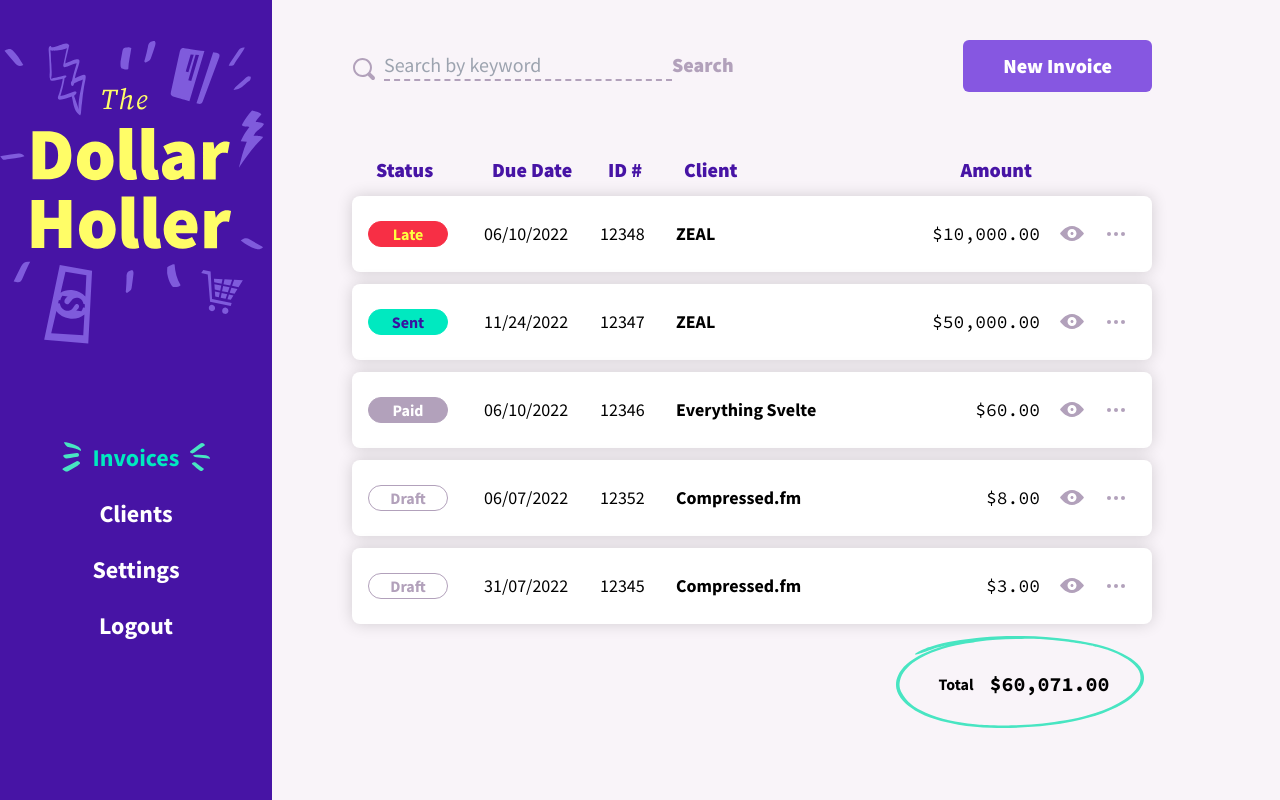
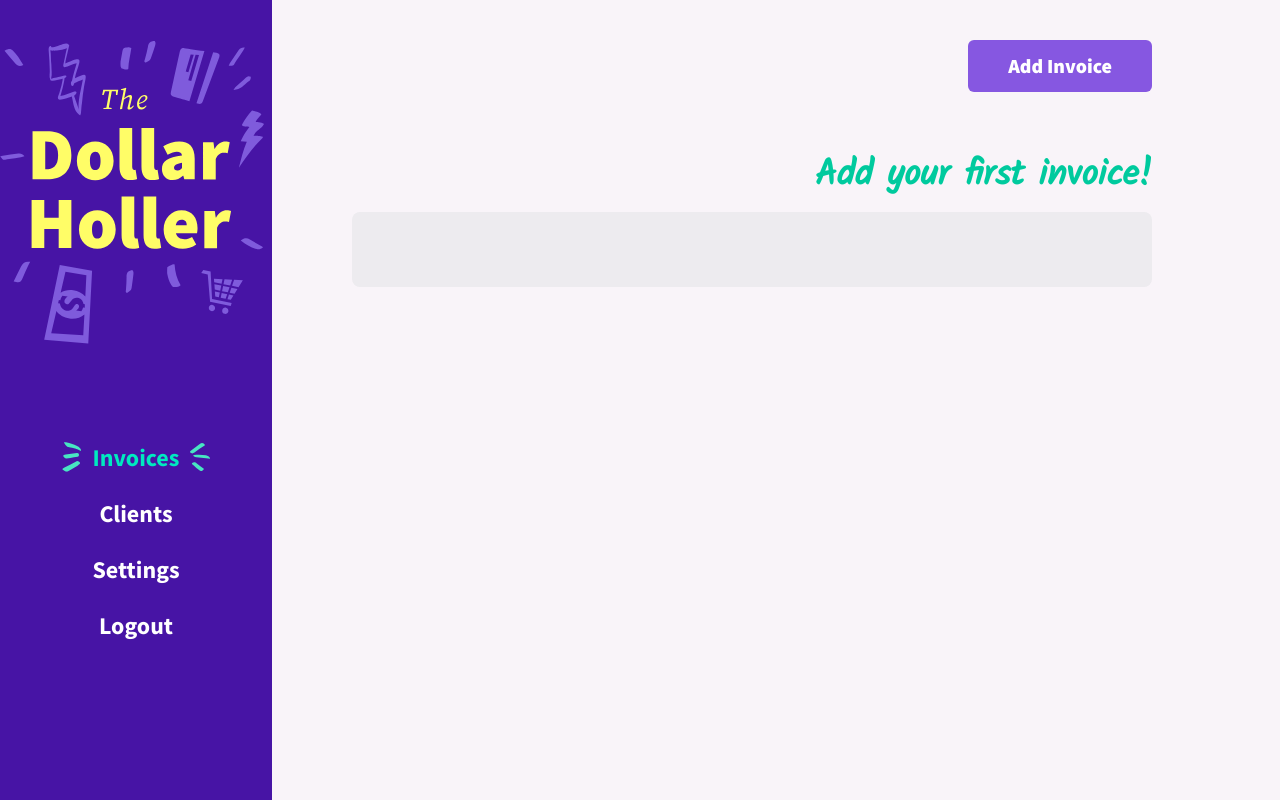
Before and after one commit to StanSkrivanek/dhsupa, a SvelteKit app: page /invoices in a window 1280 px wide. Built offline with nearby package versions, Linux system fonts and the light colour scheme.

Commit message:
ADD: Invoices blank state

```diff
--- /dev/null
+++ b/src/lib/components/BlankRow.svelte
@@ -0,0 +1 @@
+<div class="mb-5 block h-[75px] w-full rounded-lg bg-prim" />
--- a/src/routes/(dashboard)/invoices/+page.svelte
+++ b/src/routes/(dashboard)/invoices/+page.svelte
@@ -5,12 +5,13 @@
   import CircledAmount from '$lib/components/CircledAmount.svelte';
   import InvoiceRow from './InvoiceRow.svelte';
   import { sumInvoices, centsToDollars } from '$lib/utils/moneyHelers';
+  import BlankState from './BlankState.svelte';
+  import InvoiceRowHeader from './InvoiceRowHeader.svelte';
 
   onMount(() => {
     loadInvoices();
     console.log($invoices);
   });
-
 </script>
 
 <svelte:head>
@@ -20,40 +21,38 @@
 <div
   class="mb-7 flex flex-col-reverse items-start justify-between gap-y-6 md:flex-row md:items-center lg:mb-16"
 >
+  {#if $invoices.length > 0}
+    <!-- content here -->
     <Search />
+  {:else}
+    <div />
+    <!-- else content here -->
+  {/if}
   <div>
     <button
       class="relative translate-y-0 whitespace-nowrap rounded-md bg-lavenderIndigo px-5 py-2 font-sansSerif text-base font-black text-white shadow-colored transition-all duration-300 ease-in-out hover:-translate-y-0.5 hover:shadow-coloredHover lg:px-10 lg:py-3 lg:text-xl"
     >
-      New Invoice</button
+      Add Invoice</button
     >
   </div>
 </div>
 
 <!-- table of invoices -->
 <div>
+  {#if $invoices === null}
+    <!-- content here -->
+    Lodaing...
+  {:else if $invoices.length <= 0}
+    <BlankState />
+  {:else}
+    <!-- list of invoices -->
+    <InvoiceRowHeader className="text-daisyBush" />
+    <div class="flex flex-col-reverse">
       <!-- header -->
-  <div class="table-header invoice-table hidden text-daisyBush lg:grid lg:px-6">
-    <h3>Status</h3>
-    <h3>Due Date</h3>
-    <h3>ID #</h3>
-    <h3>Client</h3>
-    <h3 class="text-right">Amount</h3>
-    <div />
-    <div />
-  </div>
-
-  <!-- list of invoices -->
-  <div class="flex flex-col-reverse">
       {#each $invoices as invoice}
-      <InvoiceRow invoice={invoice} />
+        <InvoiceRow {invoice} />
       {/each}
     </div>
     <CircledAmount label="Total" amount={`$${centsToDollars(sumInvoices($invoices))}`} />
+  {/if}
 </div>
-
-<style lang="postcss">
-  .table-header h3 {
-    @apply font-sansSerif text-xl font-black leading-snug;
-  }
-</style>
--- /dev/null
+++ b/src/routes/(dashboard)/invoices/BlankState.svelte
@@ -0,0 +1,12 @@
+<script>
+  import InvoiceRowHeader from './InvoiceRowHeader.svelte';
+  import BlankRow from '$lib/components/BlankRow.svelte';
+</script>
+
+<div>
+  <h2 class="font-handwriting  text-2xl md:text-4xl font-bold text-caribbeanGreen  md:text-right mb-4">Add your first invoice!</h2>
+  <!-- invoice header -->
+  <!-- <InvoiceRowHeader className="text-fog" /> -->
+  <!-- blank rows -->
+  <BlankRow />
+</div>
--- /dev/null
+++ b/src/routes/(dashboard)/invoices/InvoiceRowHeader.svelte
@@ -0,0 +1,19 @@
+<script lang="ts">
+  export let className = '';
+</script>
+
+<div class={`table-header invoice-table hidden lg:grid lg:px-6 ${className}`}>
+  <h3>Status</h3>
+  <h3>Due Date</h3>
+  <h3>ID #</h3>
+  <h3>Client</h3>
+  <h3 class="text-right">Amount</h3>
+  <div />
+  <div />
+</div>
+
+<style lang="postcss">
+  .table-header h3 {
+    @apply font-sansSerif text-xl font-black leading-snug;
+  }
+</style>
--- a/src/stores/InvoiceStore.ts
+++ b/src/stores/InvoiceStore.ts
@@ -4,5 +4,7 @@ import data from '../seed.json';``
 export const invoices = writable<Invoice[]>([]);
 
 export const loadInvoices = async () => {
-invoices.set(data.invoices)
+// invoices.set(data.invoices)
+invoices.set([])
+
 }
--- a/tailwind.config.cjs
+++ b/tailwind.config.cjs
@@ -38,7 +38,8 @@ module.exports = {
         silver: '#c0c0c0',
         gallery: '#efeaf2',
         caribbeanGreen: '#00ca9e',
-        fog: '#decaec'
+        fog: '#decaec',
+        prim:'#edebef',
       },
       gridTemplateColumns: {
         invoiceTable: '100px 100px 60px 1fr 116px 32px 32px',
```
Lines whose indentation alone changed are shown as unchanged.
